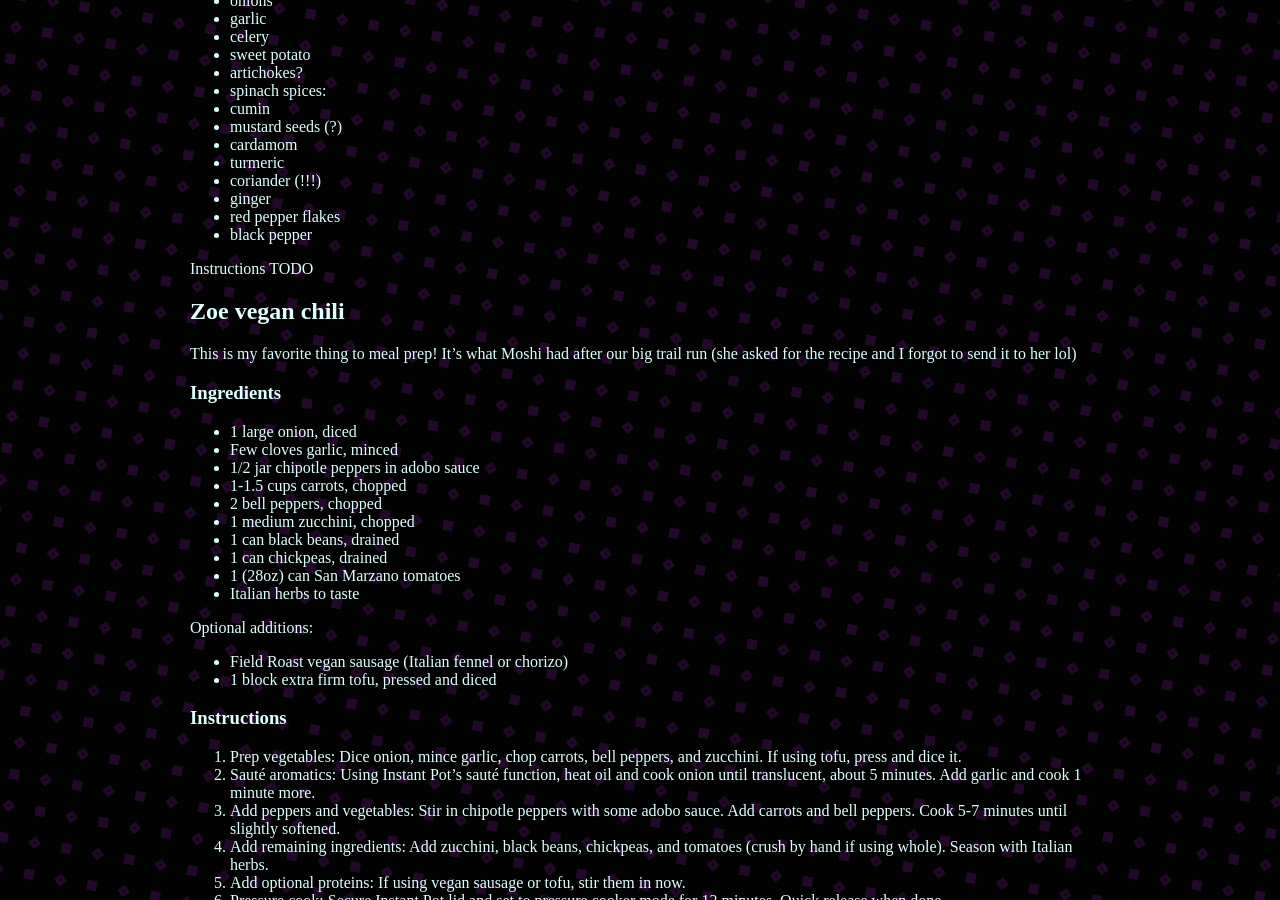
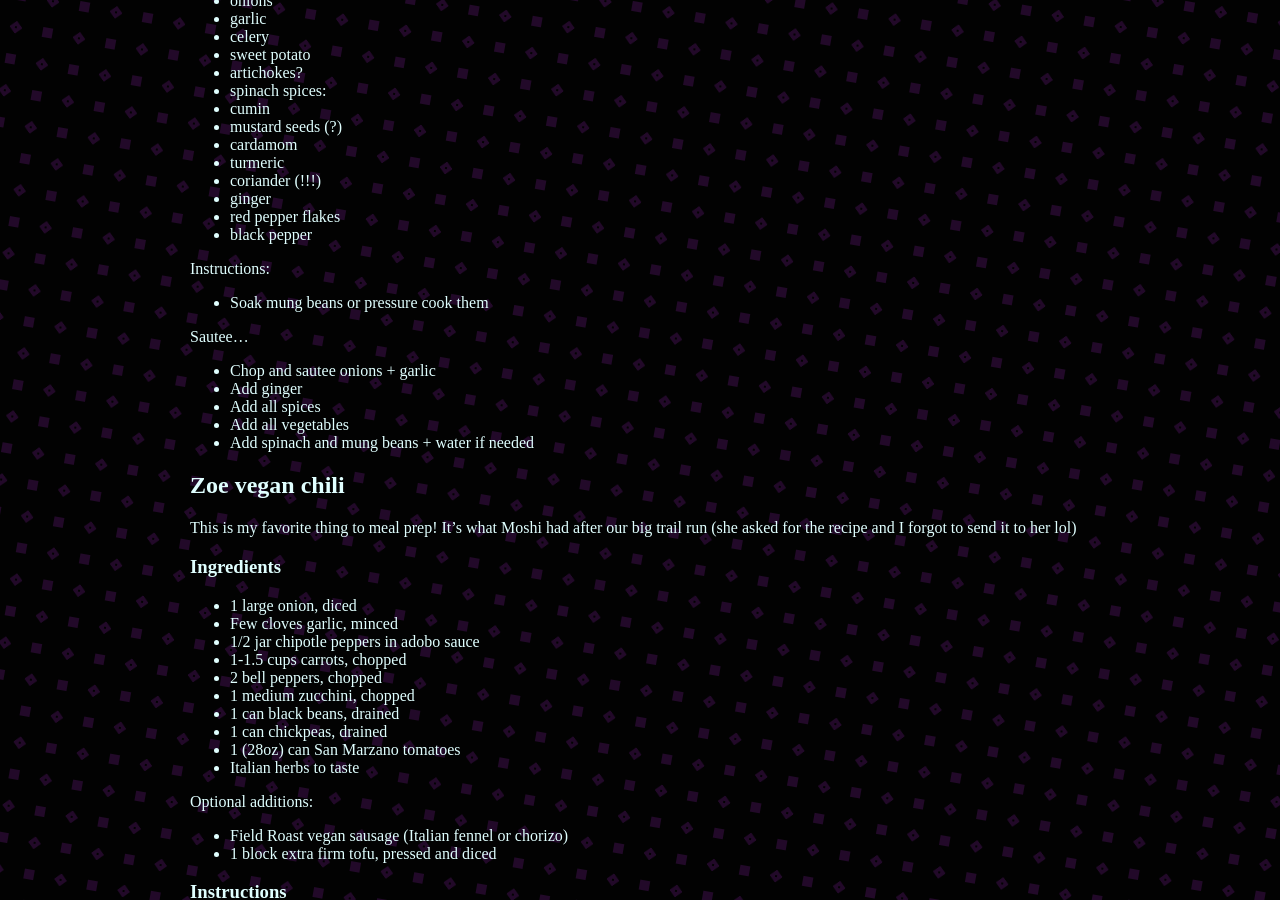
Before and after one commit to moshimeow/moshimeow.github.io, a Jekyll site: the page built from _posts/2026-02-21-recipes.markdown, in a window 1280 px wide and 900 px high, scrolled down 1244 px. Built offline with Jekyll 4.4.1, drawn with Linux system fonts in a browser that asks for light colours.

Commit message:
Update kitcheree

```diff
--- a/_posts/2026-02-21-recipes.markdown
+++ b/_posts/2026-02-21-recipes.markdown
@@ -82,7 +82,16 @@ spices:
 * red pepper flakes
 * black pepper
 
-Instructions TODO
+Instructions:
+
+* Soak mung beans or pressure cook them
+
+Sautee...
+* Chop and sautee onions + garlic
+* Add ginger
+* Add all spices
+* Add all vegetables
+* Add spinach and mung beans + water if needed
 
 
 ## Zoe vegan chili
```
